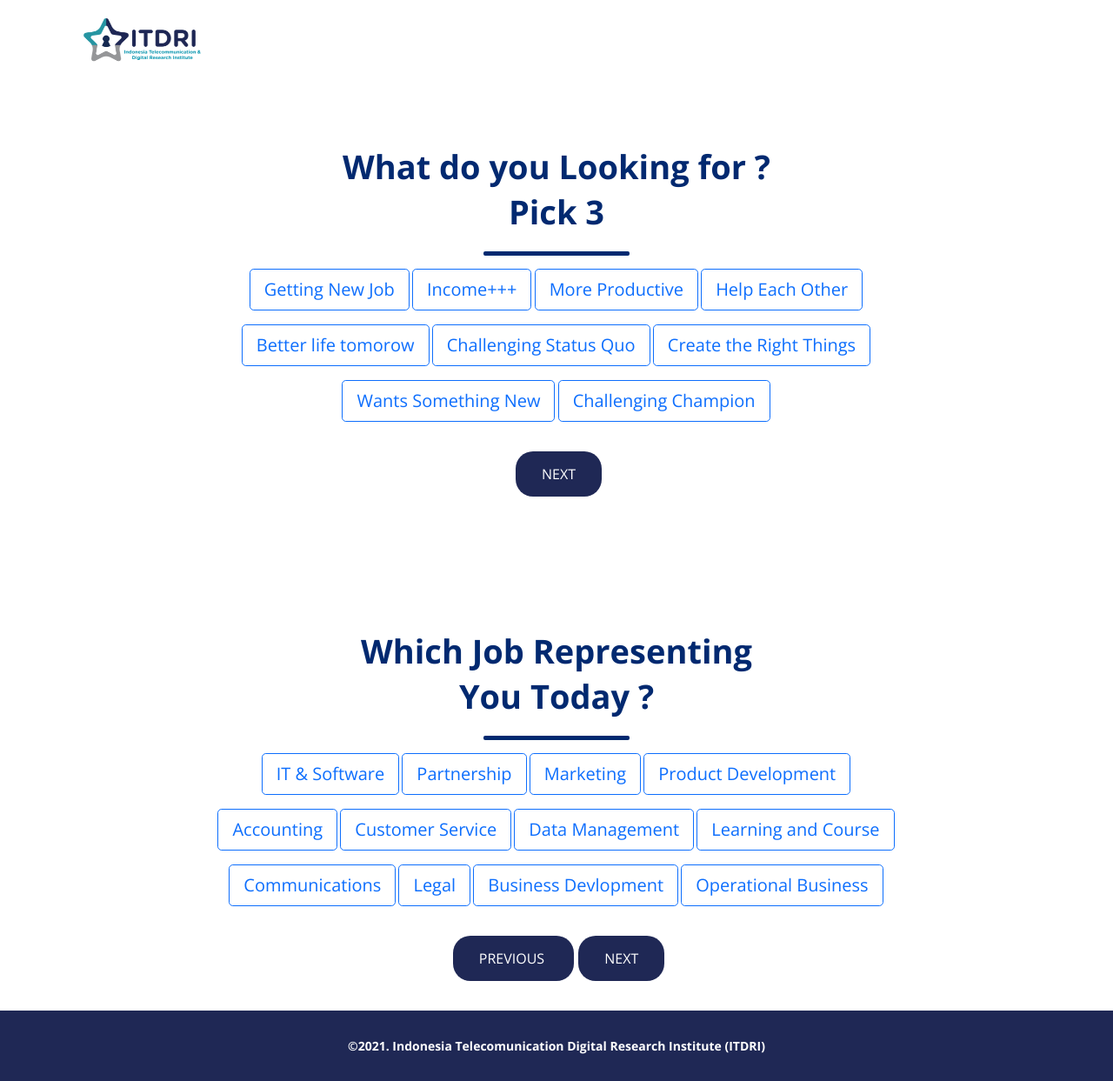
After one commit to hairullana/itdri, a PHP site: page /yourself.html in a window 1280 px wide. The commit adds this page. Shown: the whole page at 87% size. Run offline with PHP 8.4, Linux system fonts and the light colour scheme.

Commit message:
edit user type choose in register, add yourself

```diff
--- a/assets/css/style.css
+++ b/assets/css/style.css
@@ -36,7 +36,7 @@ h1, h2, h3, h4, h5, h6 {
 --------------------------------------------------------------*/
 section {
   /* overflow: hidden; */
-  display: contents !important;
+  display: block;
 }
 
 .section-header:after, .about h1:after{
@@ -322,12 +322,20 @@ section {
   border-radius: 20px;
 }
 
-.getstarted {
+.getstarted, .getstarted-big {
   background: #1F2855;
   padding: 8px 20px;
-  margin-left: 0px;
+  margin-left: 5px;
   border-radius: 20px;
   color: #fff;
+}
+
+.getstarted:hover, .getstarted-big:hover {
+  color: whitesmoke;
+}
+
+.getstarted-big {
+  padding: 15px 30px;
 }
 
 @media (max-width: 1366px) {
@@ -501,15 +509,18 @@ section {
   width: 1200%;
 }
 
-.login {
+.main {
   position: relative;
   padding-top: 10rem;
   padding-bottom: 10rem;
-  background-image: url(../img/login-bg.jpg);
   background-position: center;
   background-repeat: no-repeat;
   background-attachment: scroll;
   background-size: cover;
+}
+
+.login, .regis {
+  background-image: url(../img/login-bg.jpg);
 }
 
 
@@ -620,6 +631,9 @@ section {
 /*--------------------------------------------------------------
 # Values
 --------------------------------------------------------------*/
+
+
+
 .values .box {
   padding: 30px;
   box-shadow: 0px 0 5px rgba(1, 41, 112, 0.08);
@@ -2428,3 +2442,126 @@ section {
   font-size: 13px;
   color: #012970;
 }
+
+
+
+
+
+
+
+
+
+.app {
+  max-width: 880px;
+  margin: 0 auto;
+  align-items: center;
+}
+
+.app i {
+  font-size: 80px;
+  animation-duration: 3s;
+  animation-name: slidein;
+  animation-iteration-count: 1;
+}
+
+.art{
+  margin: auto;
+}
+.article {
+  border-radius: 20px;
+  position: relative;
+  min-width:25%;
+  height: 70px;
+  margin: 0 auto;
+  float: left;
+  border: 2px solid #1F2855;
+  box-sizing: border-box;
+  position: relative;
+  display: inline-flex;
+  vertical-align: middle;
+}
+
+.article div {
+  width: 100%;
+  height: 100%;
+  display: flex;
+  justify-content: center;
+  align-items: center;
+  line-height: 25px;
+  transition: .5s ease;
+}
+
+.article input {
+  position:absolute;
+  top: 0;
+  left: 0;
+  width: 100%;
+  height: 70px;
+  opacity: 0;
+  cursor: pointer;
+  /* position: relative; */
+  display: inline-flex;
+  vertical-align: middle;
+}
+
+input[type=checkbox]:checked ~ div {
+  border-radius: 20px !important;
+  background-color: #1F2855;
+  color: white;
+}
+
+.upgrade-btn {
+  display: block;
+  margin: 30px auto;
+  width: 200px;
+  padding: 10px 20px;
+  border: 2px solid #1F2855;
+  border-radius: 50px;
+  color: #f5f5f5;
+  font-size: 18px;
+  font-weight: 600;
+  text-decoration: none;
+  transition: .3s ease;
+}
+
+.upgrade-btn:hover {
+  background-color: #1F2855;
+}
+
+.blue-color {
+  color: #1F2855;
+}
+
+.gray-color {
+  color: #555;
+}
+
+.social i:before {
+  width: 14px;
+  height: 14px;
+  position: fixed;
+  color: #fff;
+  background: #0077B5;
+  padding: 10px;
+  border-radius: 50%;
+  top:5px;
+  right:5px;
+}
+
+@keyframes slidein {
+  from {
+    margin-top: 100%;
+    width: 300%;
+  }
+
+  to {
+    margin: 0%;
+    width: 100%;
+  }
+}
+
+
+/* CSS TAMBAHAN SENDIRI */
+.after-regis .btn-group input[type=checkbox] {
+  color: red;
+}
--- a/login.html
+++ b/login.html
@@ -7,7 +7,7 @@
   <meta charset="utf-8">
   <meta content="width=device-width, initial-scale=1.0" name="viewport">
 
-  <title>Login</title>
+  <title>Login | ITDRI</title>
   <meta content="" name="description">
 
   <meta content="" name="keywords">
@@ -57,7 +57,7 @@
   </header><!-- End Header -->
 
   <!-- ======= Hero Section ======= -->
-  <section id="login" class="login d-flex align-items-center">
+  <section id="login" class="main login d-flex align-items-center">
 
     <div class="container">
       <div class="row">
--- /dev/null
+++ b/yourself.html
@@ -0,0 +1,277 @@
+<!DOCTYPE html>
+<html lang="en">
+
+<head>
+
+  <meta charset="utf-8">
+  <meta content="width=device-width, initial-scale=1.0" name="viewport">
+
+  <title>Complete Registration | ITDRI</title>
+  <meta content="" name="description">
+
+  <meta content="" name="keywords">
+
+  <!-- Favicons -->
+  <link href="assets/img/favicon.png" rel="icon">
+  <link href="assets/img/apple-touch-icon.png" rel="apple-touch-icon">
+
+  <!-- Google Fonts -->
+  <link href="https://fonts.googleapis.com/css?family=Open+Sans:300,300i,400,400i,600,600i,700,700i|Nunito:300,300i,400,400i,600,600i,700,700i|Poppins:300,300i,400,400i,500,500i,600,600i,700,700i" rel="stylesheet">
+
+  <!-- Vendor CSS Files -->
+  <link href="assets/vendor/bootstrap/css/bootstrap.min.css" rel="stylesheet">
+  <link href="assets/vendor/bootstrap-icons/bootstrap-icons.css" rel="stylesheet">
+  <link href="assets/vendor/aos/aos.css" rel="stylesheet">
+  <link href="assets/vendor/remixicon/remixicon.css" rel="stylesheet">
+  <link href="assets/vendor/swiper/swiper-bundle.min.css" rel="stylesheet">
+  <link href="assets/vendor/glightbox/css/glightbox.min.css" rel="stylesheet">
+
+  <!-- Template Main CSS File -->
+  <link href="assets/css/style.css" rel="stylesheet">
+
+  <!-- =======================================================
+  * Template Name: FlexStart - v1.4.0
+  * Template URL: https://bootstrapmade.com/flexstart-bootstrap-startup-template/
+  * Author: BootstrapMade.com
+  * License: https://bootstrapmade.com/license/
+  ======================================================== -->
+
+
+</head>
+
+
+<body>
+        <!-- ======= Header ======= -->
+   <header id="header" class="header fixed-top">
+      <div class="container-fluid container-xl d-flex align-items-center justify-content-between">
+
+                <a href="index.html" class="logo d-flex align-items-center">
+                    <img src="assets/img/logo.png" alt="22">
+                </a>
+
+        <nav id="navbar" class="navbar mb-auto">
+
+            <i class="bi bi-list mobile-nav-toggle"></i>
+        </nav>
+        <!-- .navbar -->
+
+      </div>
+
+    </header>
+    <!-- End Header -->
+
+    <main id="main">
+
+     <!-- ======= Values Section ======= -->
+     <section id="values" class="main after-regis heroan d-flex align-items-center" >
+
+      <div class="container" data-aos="fade-up">
+
+        <header class="section-header">
+          <p>What do you Looking for ? </p>
+          <p>Pick 3</p>
+
+        </header>
+
+        <div class="row text-center mt-auto" >
+
+          <div class="col-12">
+            <div class="btn-group" role="group" aria-label="Basic checkbox toggle button group">
+              <input type="checkbox" class="btn-check" id="btncheck1" autocomplete="off">
+              <label class="btn btn-lg btn-outline-primary" for="btncheck1">Getting New Job</label>
+            </div>
+
+            <div class="btn-group" role="group" aria-label="Basic checkbox toggle button group">
+              <input type="checkbox" class="btn-check" id="btncheck2" autocomplete="off">
+              <label class="btn btn-lg btn-outline-primary" for="btncheck2">Income+++</label>
+            </div>
+
+            <div class="btn-group" role="group" aria-label="Basic checkbox toggle button group">
+              <input type="checkbox" class="btn-check" id="btncheck3" autocomplete="off">
+              <label class="btn btn-lg btn-outline-primary" for="btncheck3">More Productive</label>
+            </div>
+
+            <div class="btn-group" role="group" aria-label="Basic checkbox toggle button group">
+              <input type="checkbox" class="btn-check" id="btncheck4" autocomplete="off">
+              <label class="btn btn-lg btn-outline-primary" for="btncheck4">Help Each Other</label>
+            </div>
+          </div>
+
+          <div class="col-12 mt-3 s-">
+            <div class="btn-group" role="group" aria-label="Basic checkbox toggle button group">
+                <input type="checkbox" class="btn-check" id="btncheck5" autocomplete="off">
+              <label class="btn btn-lg btn-outline-primary" for="btncheck5">Better life tomorow</label>
+            </div>
+
+            <div class="btn-group" role="group" aria-label="Basic checkbox toggle button group">
+                <input type="checkbox" class="btn-check" id="btncheck6" autocomplete="off">
+              <label class="btn btn-lg btn-outline-primary" for="btncheck6">Challenging Status Quo</label>
+            </div>
+
+            <div class="btn-group" role="group" aria-label="Basic checkbox toggle button group">
+              <input type="checkbox" class="btn-check" id="btncheck8" autocomplete="off">
+            <label class="btn btn-lg btn-outline-primary" for="btncheck8">Create the Right Things</label>
+          </div>
+
+            <div class="col-12 mt-3 s-">
+              <div class="btn-group" role="group" aria-label="Basic checkbox toggle button group">
+                  <input type="checkbox" class="btn-check" id="btncheck9" autocomplete="off">
+                <label class="btn btn-lg btn-outline-primary" for="btncheck9">Wants Something New</label>
+              </div>
+
+              <div class="btn-group" role="group" aria-label="Basic checkbox toggle button group">
+                  <input type="checkbox" class="btn-check" id="btncheck11" autocomplete="off">
+                <label class="btn btn-lg btn-outline-primary" for="btncheck11">Challenging Champion</label>
+              </div>
+
+
+                <div class="col-12 mt-5 s-">
+                    <a href="#about" class="getstarted-big">
+                  <span>NEXT</span>
+
+                  </a>
+
+
+              </div>
+            </div>
+              </div>
+
+
+          </div>
+        </div>
+
+      </div>
+
+    </div>
+
+    </section><!-- End Values Section -->
+
+
+    <main id="main">
+
+      <!-- ======= Values Section ======= -->
+      <section id="about" class="values mb-5" >
+
+       <div class="container" data-aos="fade-up">
+
+         <header class="section-header">
+           <p>Which Job Representing </p>
+           <p>You Today ?</p>
+
+         </header>
+
+         <div class="row text-center mt-auto" >
+
+           <div class="col-12">
+             <div class="btn-group" role="group" aria-label="Basic checkbox toggle button group">
+               <input type="checkbox" class="btn-check" id="btncheck14" autocomplete="off">
+               <label class="btn btn-lg btn-outline-primary" for="btncheck14">IT & Software</label>
+             </div>
+
+             <div class="btn-group" role="group" aria-label="Basic checkbox toggle button group">
+               <input type="checkbox" class="btn-check" id="btncheck15" autocomplete="off">
+               <label class="btn btn-lg btn-outline-primary" for="btncheck15">Partnership</label>
+             </div>
+
+             <div class="btn-group" role="group" aria-label="Basic checkbox toggle button group">
+               <input type="checkbox" class="btn-check" id="btncheck16" autocomplete="off">
+               <label class="btn btn-lg btn-outline-primary" for="btncheck16">Marketing</label>
+             </div>
+
+             <div class="btn-group" role="group" aria-label="Basic checkbox toggle button group">
+               <input type="checkbox" class="btn-check" id="btncheck17" autocomplete="off">
+               <label class="btn btn-lg btn-outline-primary" for="btncheck17">Product Development</label>
+             </div>
+           </div>
+
+           <div class="col-12 mt-3 s-">
+             <div class="btn-group" role="group" aria-label="Basic checkbox toggle button group">
+                 <input type="checkbox" class="btn-check" id="btncheck18" autocomplete="off">
+               <label class="btn btn-lg btn-outline-primary" for="btncheck18">Accounting </label>
+             </div>
+
+             <div class="btn-group" role="group" aria-label="Basic checkbox toggle button group">
+                 <input type="checkbox" class="btn-check" id="btncheck19" autocomplete="off">
+               <label class="btn btn-lg btn-outline-primary" for="btncheck19">Customer Service</label>
+             </div>
+
+             <div class="btn-group" role="group" aria-label="Basic checkbox toggle button group">
+               <input type="checkbox" class="btn-check" id="btncheck20" autocomplete="off">
+             <label class="btn btn-lg btn-outline-primary" for="btncheck20">Data Management</label>
+           </div>
+
+             <div class="btn-group" role="group" aria-label="Basic checkbox toggle button group">
+                 <input type="checkbox" class="btn-check" id="btncheck21" autocomplete="off">
+               <label class="btn btn-lg btn-outline-primary" for="btncheck21">Learning and Course</label>
+             </div>
+           </div>
+
+             <div class="col-12 mt-3 s-">
+               <div class="btn-group" role="group" aria-label="Basic checkbox toggle button group">
+                   <input type="checkbox" class="btn-check" id="btncheck22" autocomplete="off">
+                 <label class="btn btn-lg btn-outline-primary" for="btncheck22">Communications</label>
+               </div>
+
+               <div class="btn-group" role="group" aria-label="Basic checkbox toggle button group">
+                   <input type="checkbox" class="btn-check" id="btncheck23" autocomplete="off">
+                 <label class="btn btn-lg btn-outline-primary" for="btncheck23">Legal</label>
+               </div>
+
+               <div class="btn-group" role="group" aria-label="Basic checkbox toggle button group">
+                 <input type="checkbox" class="btn-check" id="btncheck24" autocomplete="off">
+               <label class="btn btn-lg btn-outline-primary" for="btncheck24">Business Devlopment</label>
+             </div>
+
+               <div class="btn-group" role="group" aria-label="Basic checkbox toggle button group">
+                   <input type="checkbox" class="btn-check" id="btncheck25" autocomplete="off">
+                 <label class="btn btn-lg btn-outline-primary" for="btncheck25">Operational Business</label>
+               </div>
+
+               <div class="col-12 mt-5 s-">
+
+                <a href="#values" class="getstarted-big">
+                  <span>PREVIOUS</span>
+                    </a>
+                <a href="home.html" class="getstarted-big">
+              <span>NEXT</span>
+                </a>
+
+          </div>
+
+           </div>
+          </div>
+
+         </div>
+
+       </div>
+
+     </section><!-- End Values Section -->
+
+
+
+ <!-- ======= Footer ======= -->
+ <footer id="footer" class="footer">
+
+
+
+    <div class="container">
+      <div class="copyright">
+        &copy;2021. <strong><span>Indonesia Telecomunication Digital Research Institute (ITDRI) </span></strong>
+      </div>
+    </div>
+  </footer><!-- End Footer -->
+
+  <!-- Vendor JS Files -->
+  <script src="assets/vendor/bootstrap/js/bootstrap.bundle.js"></script>
+  <script src="assets/vendor/aos/aos.js"></script>
+  <script src="assets/vendor/php-email-form/validate.js"></script>
+  <script src="assets/vendor/swiper/swiper-bundle.min.js"></script>
+  <script src="assets/vendor/purecounter/purecounter.js"></script>
+  <script src="assets/vendor/isotope-layout/isotope.pkgd.min.js"></script>
+  <script src="assets/vendor/glightbox/js/glightbox.min.js"></script>
+
+  <!-- Template Main JS File -->
+  <script src="assets/js/main.js"></script>
+
+</body>
+</html>
```
Also changed, not shown: register.html (+6 -4 lines), assets/img/favicon.png.
